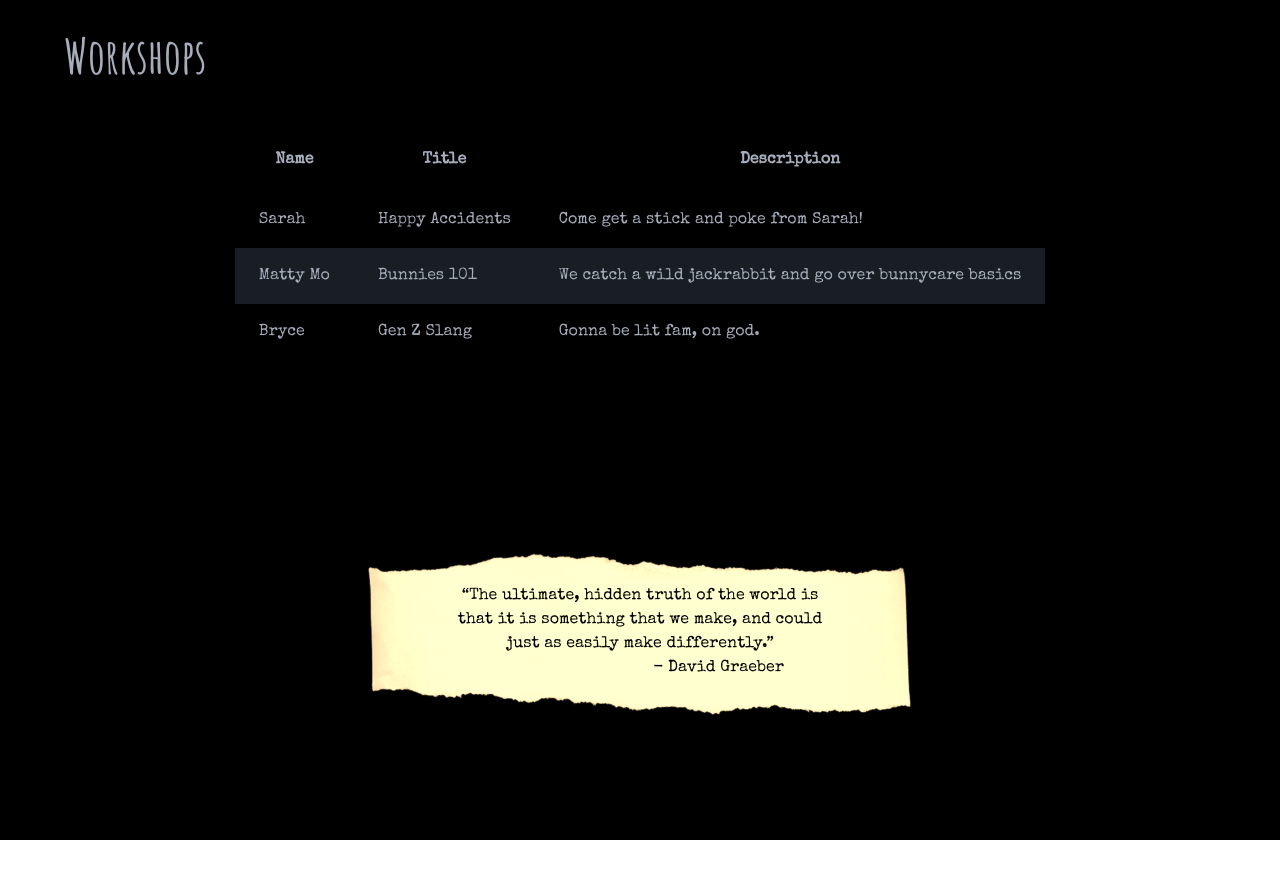
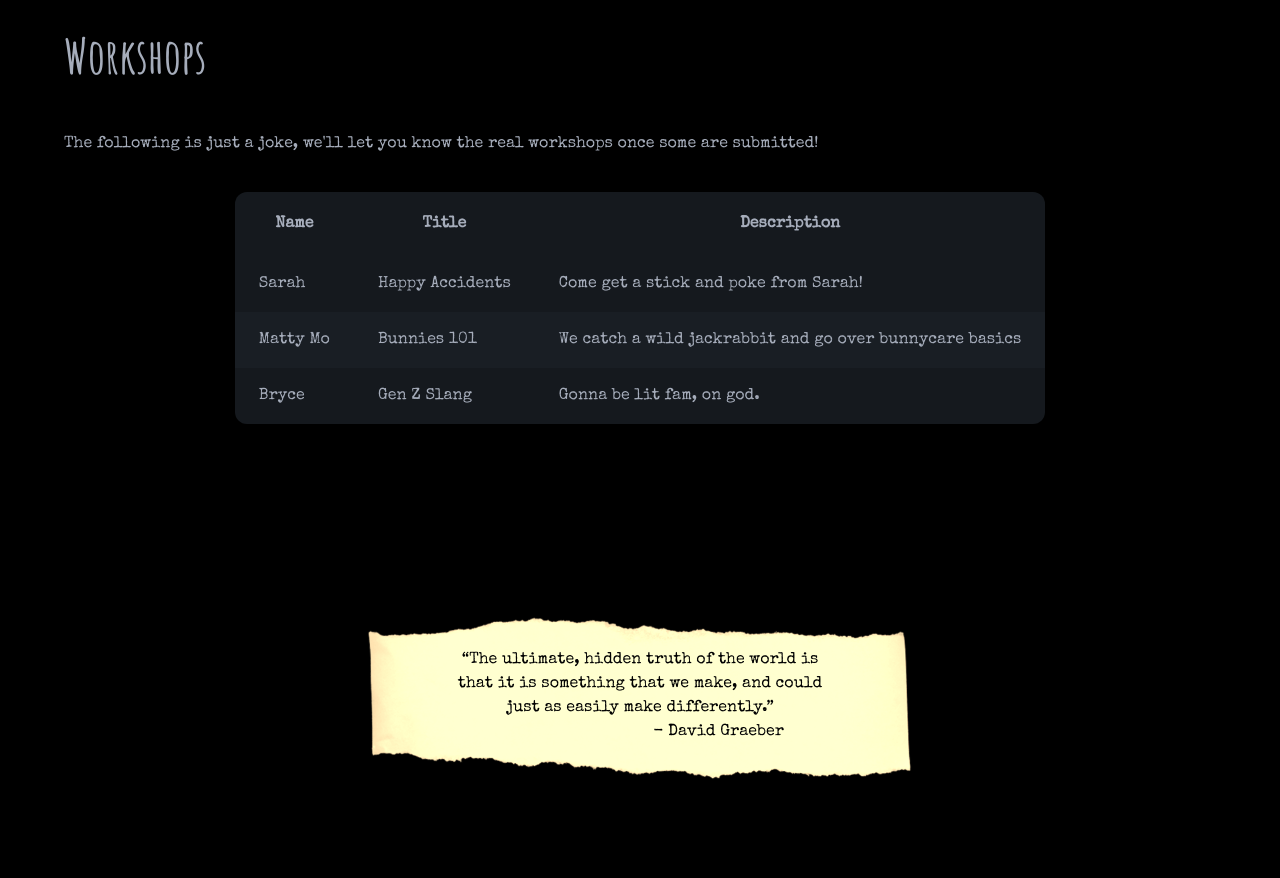
Before and after one commit to cludwell/spokeswheel, a Next.js app: page /plans2024 in a window 1280 px wide. Shown: the part 1620-2498 px from the top of the page. Before the commit the page ends 2460 px from the top, so only its background shows below. Built offline with nearby package versions, Linux system fonts and the light colour scheme; no server answers.

Commit message:
explanation

```diff
--- a/src/app/plans2024/page.jsx
+++ b/src/app/plans2024/page.jsx
@@ -4,12 +4,9 @@ import CountDown from "@/components/CountDown";
 import { amatic, special } from "../fonts";
 
 export default function Plans2024() {
-
   return (
     <div
-      className={
-         `${special.className} p-4 sm:p-16 max-w-screen-xl mx-auto leading-8 min-h-screen`
-      }
+      className={`${special.className} p-4 sm:p-16 max-w-screen-xl mx-auto leading-8 min-h-screen`}
     >
       <h2 className={amatic.className + " mb-12 text-5xl fade-in"}>
         Location - Camp Seawood
@@ -42,8 +39,12 @@ export default function Plans2024() {
         <CountDown />
       </div>
       <h2 className={amatic.className + " my-12 text-5xl"}>Workshops</h2>
+      <p className="my-8 fade-in">
+        {" "}
+        {`The following is just a joke, we'll let you know the real workshops once some are submitted!`}
+      </p>
       <div className="flex flex-row justify-center w-full overflow-x-auto">
-        <table className="table-xs sm:table-sm md:table-lg table-zebra">
+        <table className="table-xs sm:table-sm md:table-lg table-zebra bg-base-300 rounded-xl">
           {/* head */}
           <thead>
             <tr>
```
